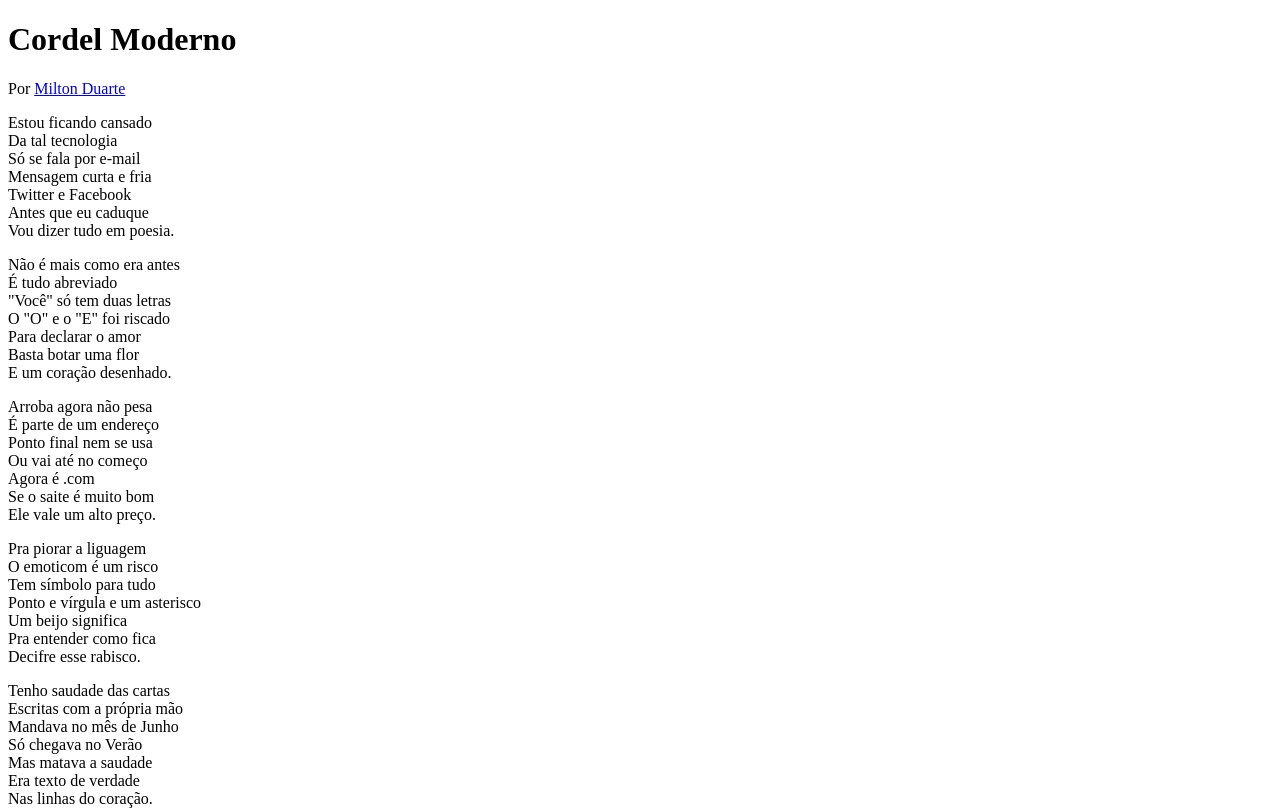
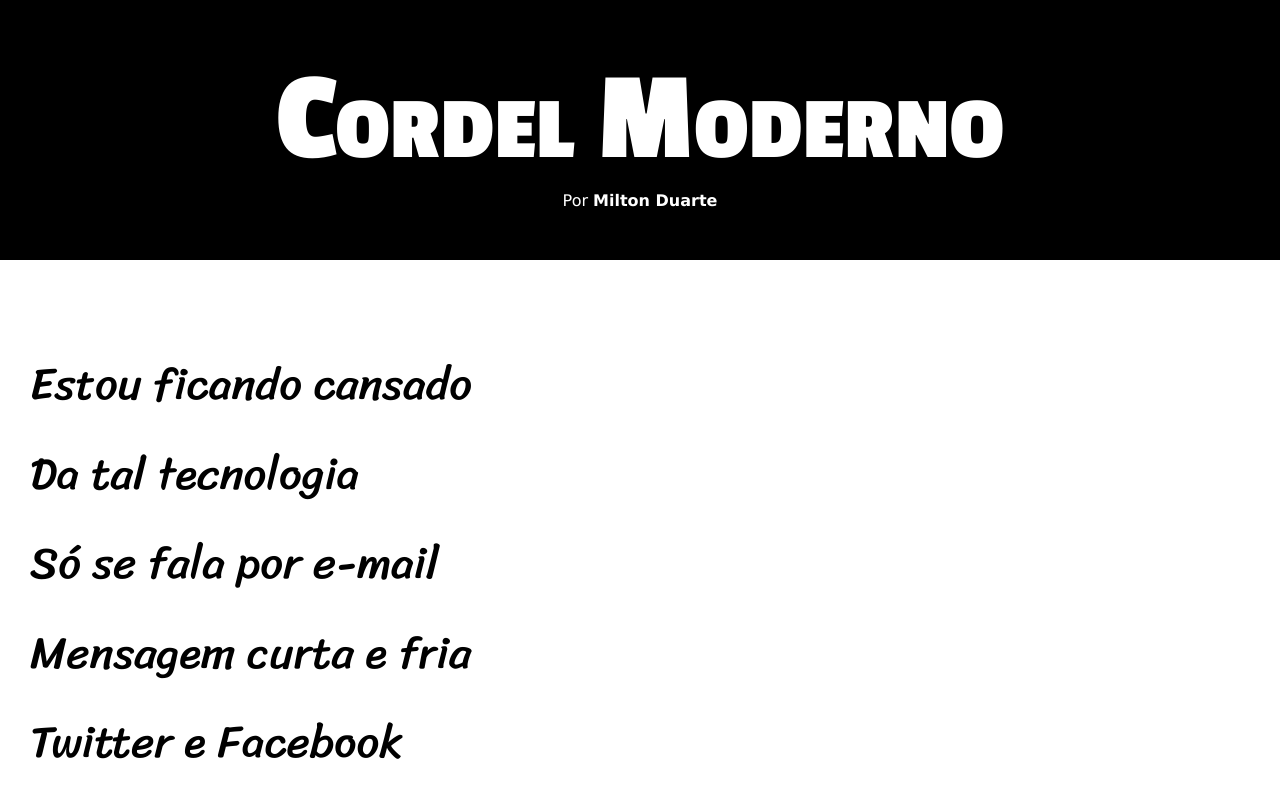
Before and after one commit to pedromiguelprogramador/HTML-CSS, a plain HTML site: page Desafios/d012/index.html in a window 1280 px wide. Shown: the top 811 px of the page. Drawn offline with Linux system fonts and the light colour scheme.

Commit message:
terminei d012

```diff
--- a/Desafios/d012/estilo/style.css
+++ b/Desafios/d012/estilo/style.css
@@ -1 +1,99 @@
 @charset "UTF-8";
+
+@import url('https://fonts.googleapis.com/css2?family=Sriracha&display=swap');
+
+@import url('https://fonts.googleapis.com/css2?family=Passion+One:wght@400;700;900&display=swap');
+
+:root {
+    --font01: verdana, geneva, tahoma, sans-serif;
+    --fonte02: 'passion one', cursive;
+    --fonte03: 'Sriracha', cursive;
+}
+
+* {
+    margin: 0px;
+    padding: 0px;
+    font-size: 1em;
+}
+
+html, body {
+    min-width: 100vh;
+    background-color: darkgray;
+    font-family: var(--font01);
+}
+
+header {
+    background-color: black;
+    color: white;
+    text-align: center;
+}
+
+header > h1 {
+    padding-top: 50px;
+    font-variant: small-caps;
+    font-family: var(--fonte02);
+    font-size: 10vw;
+}
+
+header > p {
+    padding-bottom: 50px;
+}
+
+header a, footer a{
+    color: white;
+    text-decoration: none;
+    font-weight: bolder;
+}
+
+header a:hover, footer a:hover {
+    text-decoration: underline;
+}
+
+section {
+    padding-top: 10vh;
+    padding-bottom: 10vh;
+    line-height: 2em;
+    padding-left: 30px;
+    font-family: var(--fonte03);
+    font-size: 3.5vw;
+}
+
+section > p {
+    padding-bottom: 2em;
+}
+
+section.normal {
+    background-color: white;
+    color: black;
+}
+
+section.imagem{
+    background-color: rgb(51, 51, 51);
+    color: white;
+    box-shadow: inset 6px 6px 13px 0px rgba(0, 0, 0, 0.473);
+    background-size: cover;
+    background-attachment: fixed;
+}
+
+section.imagem > p {
+    display: inline-block;
+    padding: 5px;
+    background-color: rgba(0, 0, 0, 0.514);
+    text-shadow: 1px 1px 0px black;
+}
+
+section#img01 {
+    background-image: url(../imagens/background001.jpg) ;
+    background-position: right center;
+}
+
+section#img02 {
+    background-image: url(../imagens/background002.jpg) ;
+}
+
+footer {
+    background-color: black;
+    color: white;
+    text-align: center;
+    padding: 10px;
+}
--- a/Desafios/d012/index.html
+++ b/Desafios/d012/index.html
@@ -16,7 +16,7 @@
         </p>
     </header>
 
-    <section>
+    <section class="normal">
         <p>
             Estou ficando cansado <br>
             Da tal tecnologia <br>
@@ -30,7 +30,7 @@
 
 
 
-    <section>
+    <section class="imagem" id="img01">
         <p>
             Não é mais como era antes <br>
             É tudo abreviado <br>
@@ -44,7 +44,7 @@
 
 
 
-    <section>
+    <section class="normal">
             <p>
                 Arroba agora não pesa <br>
                 É parte de um endereço <br>
@@ -68,7 +68,7 @@
 
 
 
-    <section>
+    <section class="imagem" id="img02">
         <p>
             Tenho saudade das cartas <br>
             Escritas com a própria mão <br>
@@ -82,7 +82,7 @@
 
 
 
-    <section>
+    <section class="normal">
             <p>
                 Agora, escrevo e envio <br>
                 Chegando na mesma hora <br>
```
